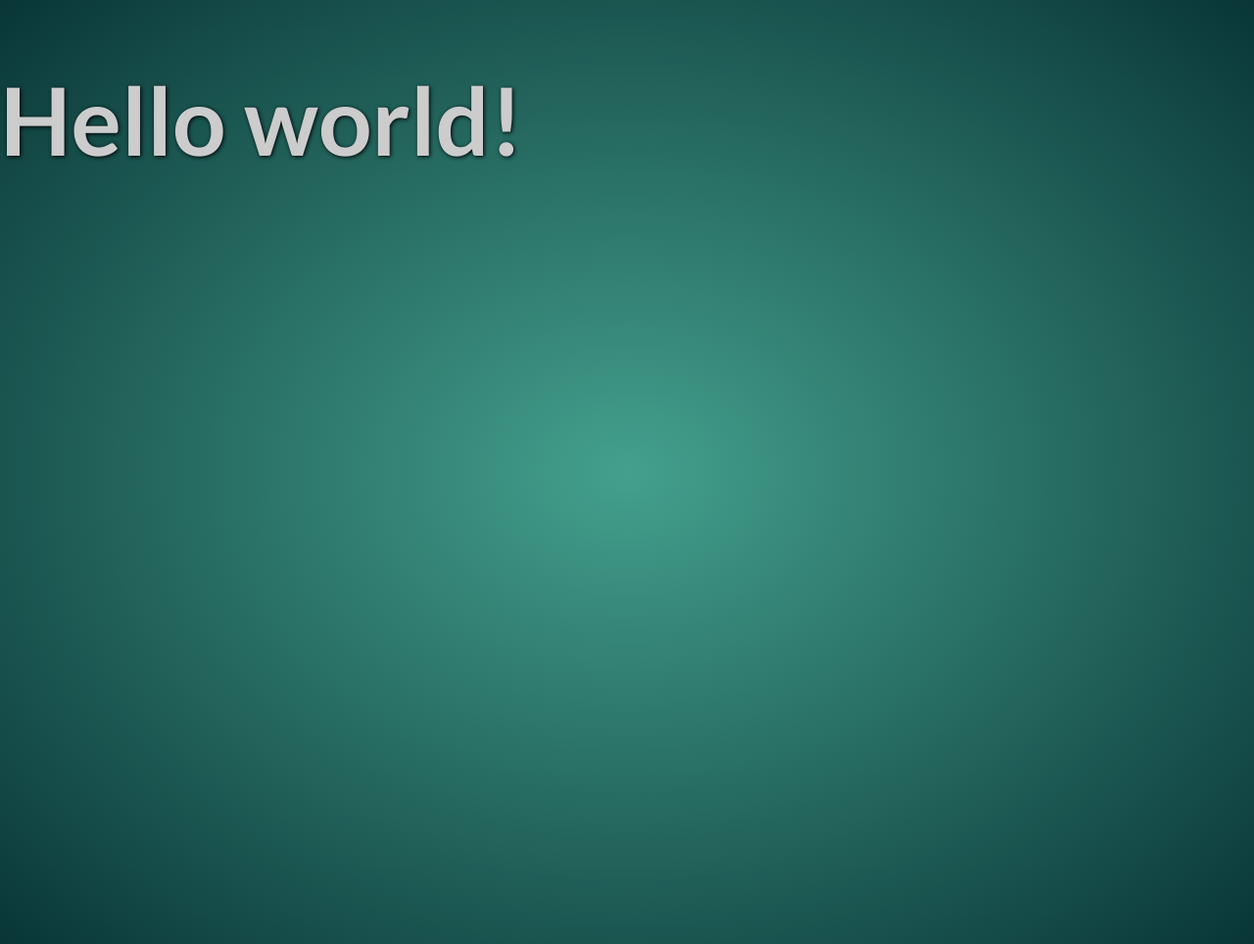
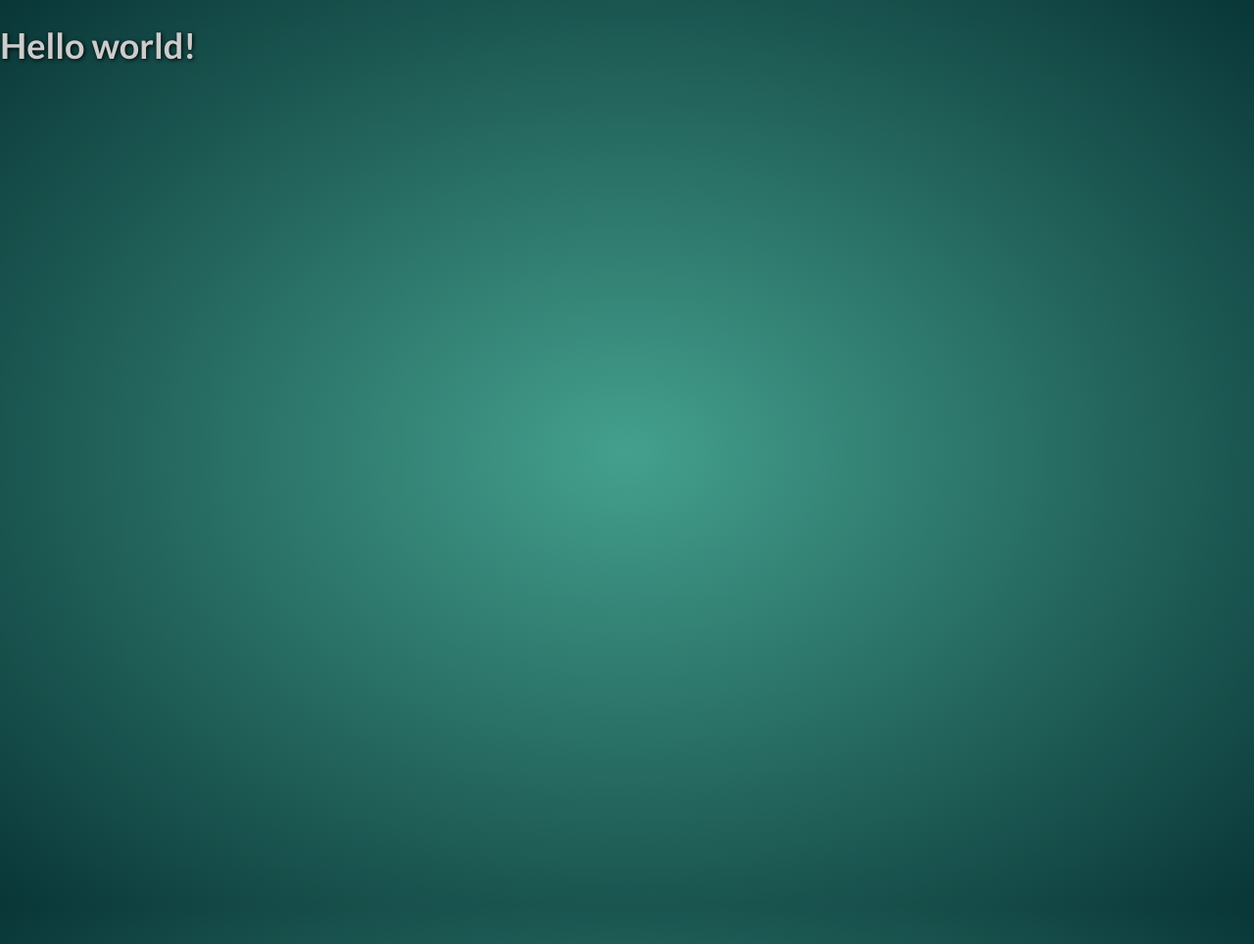
Before and after one commit to pajadam/blog.pajadam.me, a Jekyll site: the page built from index.html, in a window 1280 px wide. Shown: the whole page at 98% size. Built offline with Jekyll 4.4.1, drawn with Linux system fonts in a browser that asks for light colours.

Commit message:
Way smaller global font size.

```diff
--- a/_sass/_base.scss
+++ b/_sass/_base.scss
@@ -1,6 +1,6 @@
 html{
     font-family: 'Lato', sans-serif;
-    font-size: 48px;
+    font-size: 18px;
     color: #ccc;
 }
 
```
